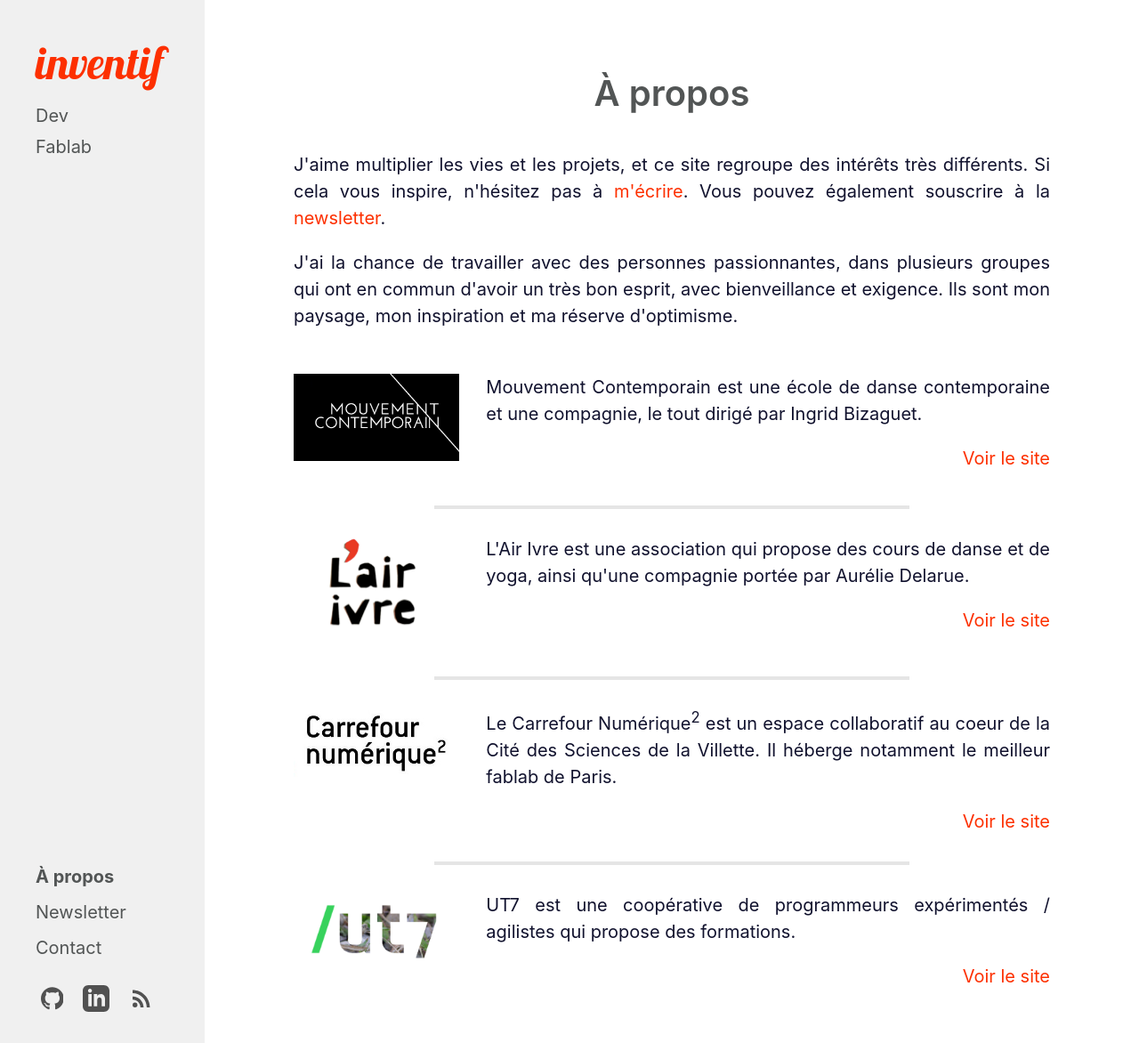
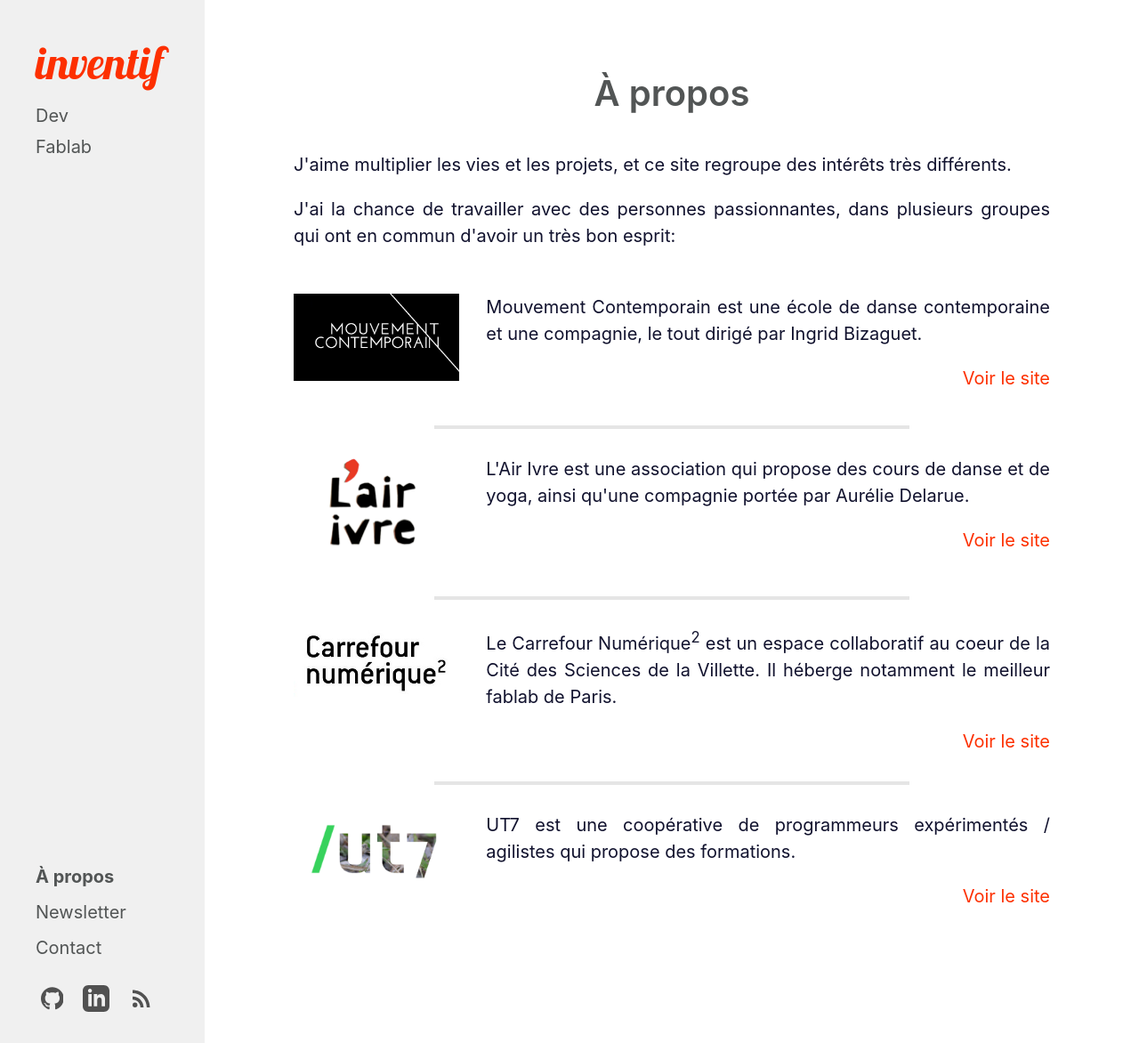
Before and after one commit to Ruff9/inventif, a Jekyll site: the page built from pages/about.html, in a window 1280 px wide. Shown: the whole page at 89% size. Built offline with Jekyll 4.4.1, drawn with Linux system fonts in a browser that asks for light colours.

Commit message:
update about

```diff
--- a/pages/about.html
+++ b/pages/about.html
@@ -5,9 +5,9 @@ permalink: apropos
 sidebar_link: true
 ---
 
-<p>J'aime multiplier les vies et les projets, et ce site regroupe des intérêts très différents. Si cela vous inspire, n'hésitez pas à <a href="#contactModal" class="jsModalTrigger">m'écrire</a>. Vous pouvez également souscrire à la <a href="#newsletterModal" class="jsModalTrigger">newsletter</a>.</p>
+<p>J'aime multiplier les vies et les projets, et ce site regroupe des intérêts très différents.</p>
 
-<p>J'ai la chance de travailler avec des personnes passionnantes, dans plusieurs groupes qui ont en commun d'avoir un très bon esprit, avec bienveillance et exigence. Ils sont mon paysage, mon inspiration et ma réserve d'optimisme.</p>
+<p>J'ai la chance de travailler avec des personnes passionnantes, dans plusieurs groupes qui ont en commun d'avoir un très bon esprit:</p>
 
 <div class='friend-container'>
   <a href="http://mouvementcontemporain.com" target='_blank' class='friend-link'>
```
